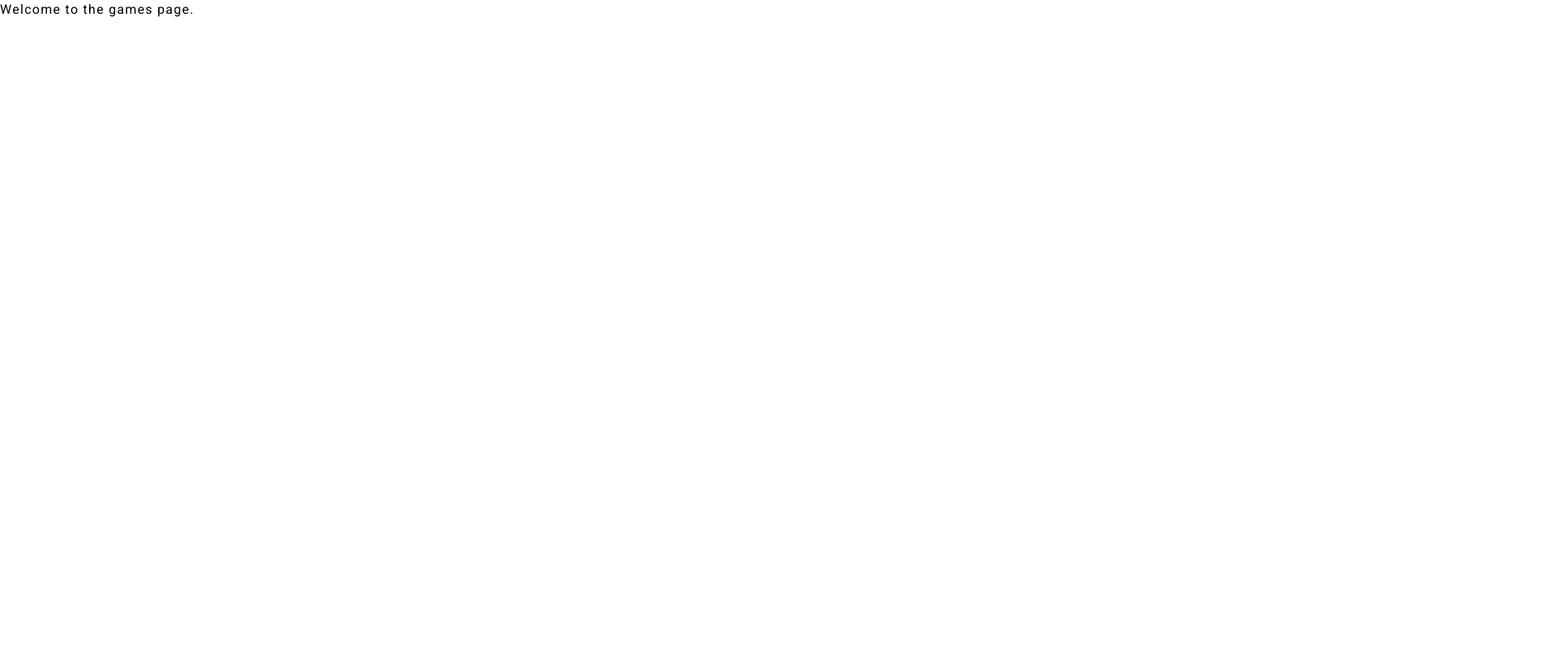
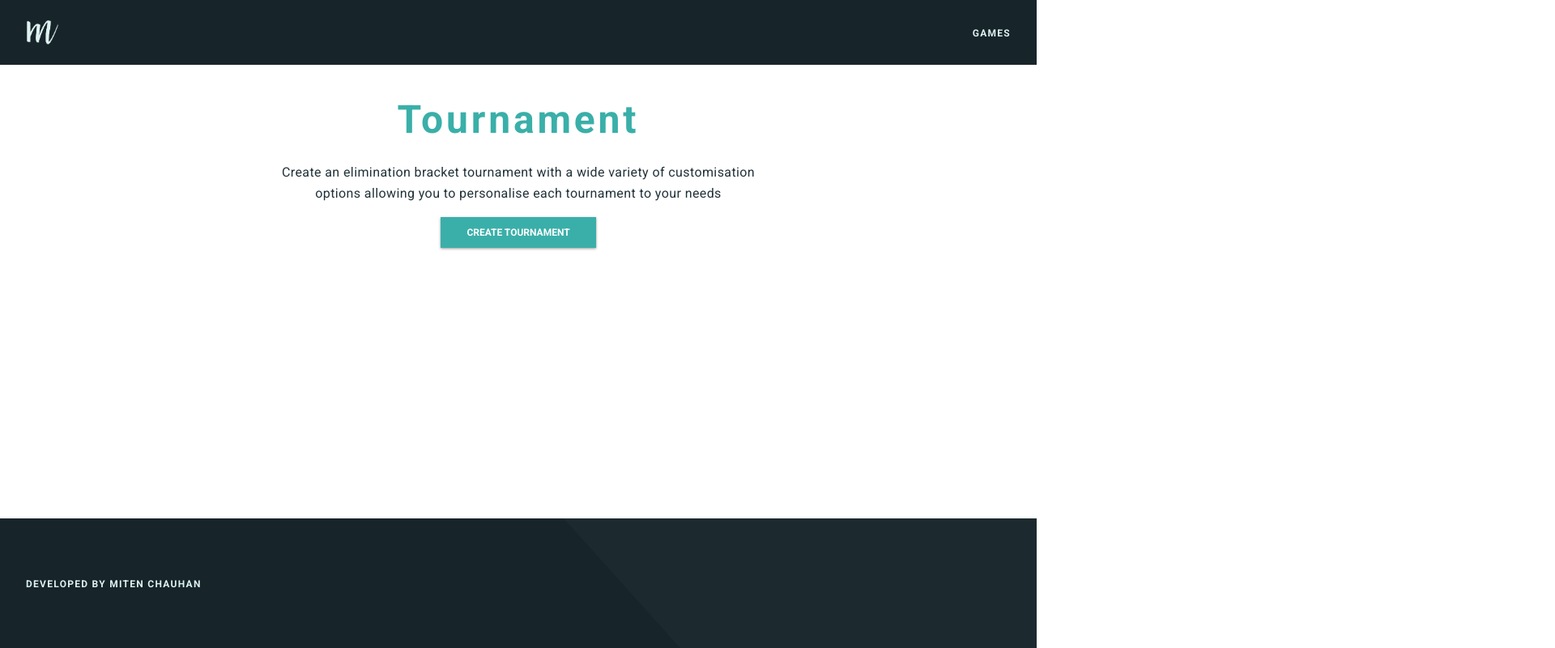
Before and after one commit to mcking49/portfolio-nuxt, a Nuxt app: page /games in a window 1280 px wide. Shown: the whole page at 81% size, 1920 px wide, since content can reach past the window. Built offline with nearby package versions, Linux system fonts and the light colour scheme.

Commit message:
Create basic games page with "tournament" game

```diff
--- /dev/null
+++ b/components/games/Footer.vue
@@ -0,0 +1,36 @@
+<template>
+  <footer class="bg-teal-black h-16 w-full flex items-center lg:h-40 absolute bottom-0">
+    <div class="container flex items-center justify-between lg:justify-start">
+      <TextBtn url="https://www.linkedin.com/in/mitenchauhan/">Developed by Miten Chauhan</TextBtn>
+    </div>
+    <div class="shape absolute"></div>
+  </footer>
+</template>
+
+<script lang="ts">
+import Vue from 'vue';
+import TextBtn from '~/components/TextBtn.vue';
+
+export default Vue.extend({
+  components: {
+    TextBtn
+  }
+});
+</script>
+
+<style lang="scss" scoped>
+.shape {
+  width: 85%;
+  min-width: 810px;
+  height: 100%;
+  transform: skew(42deg);
+  background: rgba(255, 255, 255, 0.025);
+  position: absolute;
+  left: 50%;
+  z-index: 3;
+
+  @media (min-width: 1024px) {
+    left: 60%;
+  }
+}
+</style>
--- /dev/null
+++ b/components/games/Header.vue
@@ -0,0 +1,44 @@
+<template>
+  <header class="main-header fixed top-0 left-0 w-full bg-teal-black h-16 md:h-20 z-50 transition-all duration-300 ease-in-out">
+    <div class="container flex flex-row justify-between items-center h-full">
+      <div class="logo flex-none h-full flex items-center">
+        <nuxt-link :to="{path: '/', hash: '#home'}">
+          <img src="~/assets/img/logo.svg" class="h-6 w-6 md:h-10 md:w-10" />
+        </nuxt-link>
+      </div>
+      <nav class="flex flex-row justify-end flex-1 items-center">
+        <TextBtn url="/games" class="ml-4">Games</TextBtn>
+      </nav>
+    </div>
+  </header>
+</template>
+
+<script lang="ts">
+import Vue from 'vue';
+import TextBtn from '~/components/TextBtn.vue';
+
+export default Vue.extend({
+  components: {
+    TextBtn
+  },
+
+  mounted() {
+    const header = this.$el as Element;
+    window.addEventListener('scroll', (e) => {
+      if (window.scrollY > 0) {
+        header.classList.add('scrolled');
+      } else {
+        header.classList.remove('scrolled');
+      }
+    });
+  }
+});
+</script>
+
+<style lang="scss" scoped>
+.main-header {
+  &.scrolled {
+    box-shadow: 0 2px 6px 0 rgba(0, 0, 0, 0.1);
+  }
+}
+</style>
--- a/layouts/games.vue
+++ b/layouts/games.vue
@@ -1,20 +1,25 @@
 <template>
   <div>
-    <nuxt />
+    <Header />
+    <main class="pb-16 lg:pb-40 pt-16 md:pt-20 min-h-screen">
+      <nuxt />
+    </main>
+    <Footer />
   </div>
 </template>
 
 <script lang="ts">
 import Vue from 'vue';
+import Header from '~/components/games/Header.vue';
+import Footer from '~/components/games/Footer.vue';
 
 export default Vue.extend({
   components: {
+    Header,
+    Footer
   },
 
   mounted() {
   }
 });
 </script>
-
-<style style="scss">
-</style>
--- a/pages/games/index.vue
+++ b/pages/games/index.vue
@@ -1,13 +1,25 @@
 <template>
   <div class="games-page">
-    Welcome to the games page.
+    <div class="container">
+      <div class="row">
+        <div class="col-span-4 lg:col-span-6 lg:col-start-4 pt-8 text-center">
+          <h2 class="section-heading">Tournament</h2>
+          <p class="mt-4">Create an elimination bracket tournament with a wide variety of customisation options allowing you to personalise each tournament to your needs</p>
+          <PrimaryBtn class="mt-4 w-48">Create Tournament</PrimaryBtn>
+        </div>
+      </div>
+    </div>
   </div>
 </template>
 
 <script lang="ts">
 import Vue from 'vue';
+import PrimaryBtn from '~/components/PrimaryBtn.vue';
 
 export default Vue.extend({
-  layout: 'games'
+  layout: 'games',
+  components: {
+    PrimaryBtn
+  }
 });
 </script>
```
